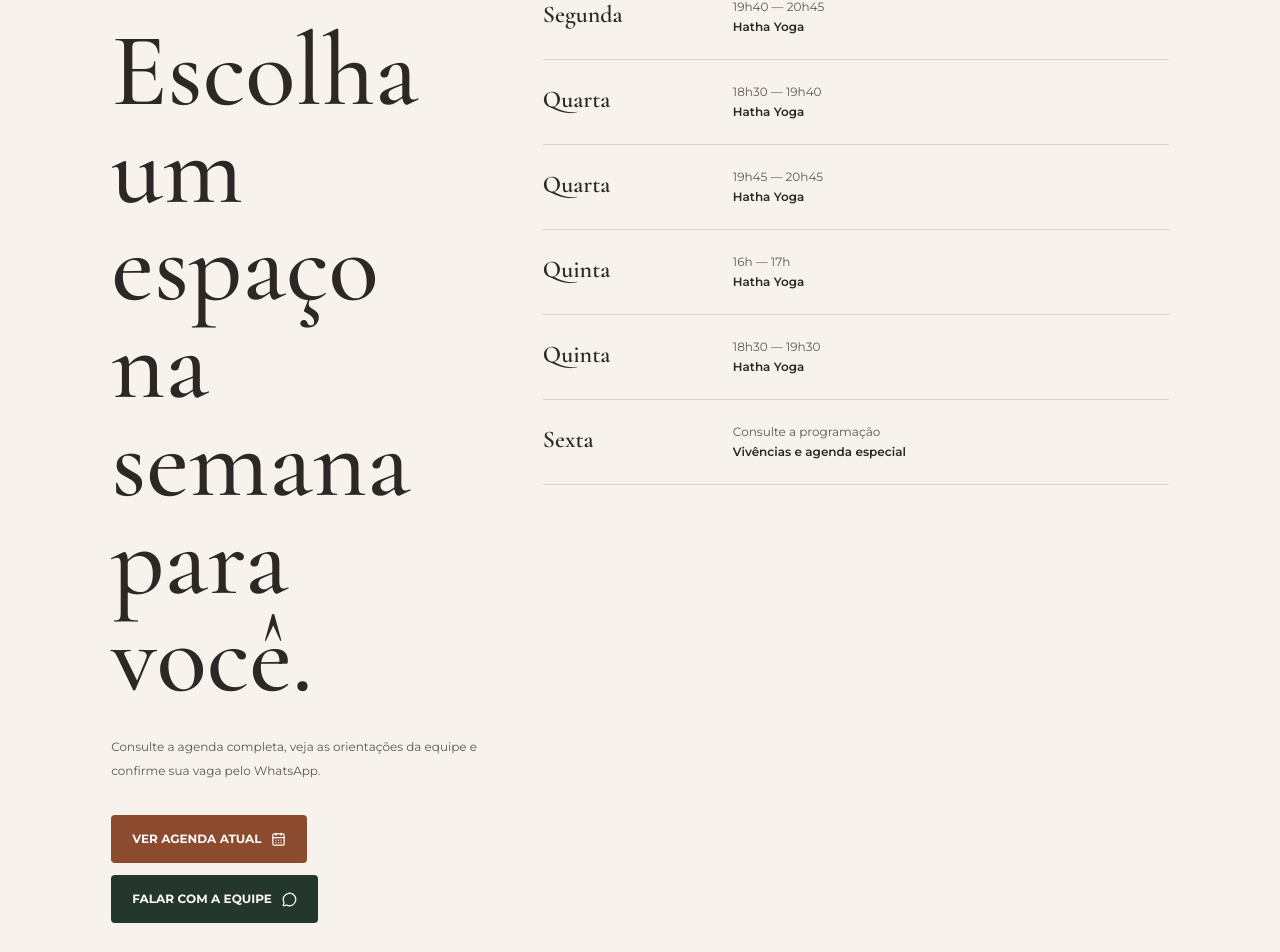
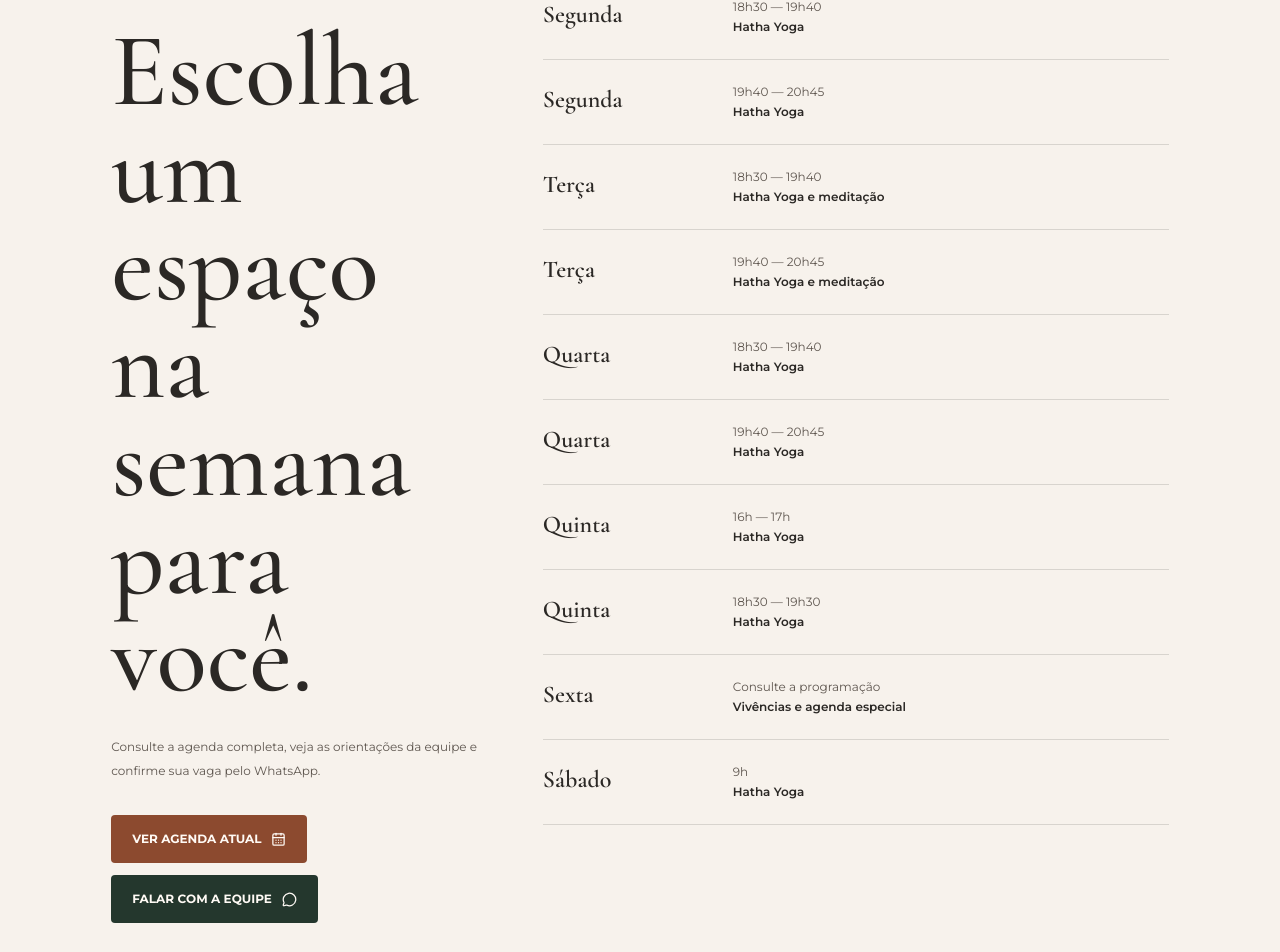
Before and after one commit to sejaanomalo-web/LP-MAE-DIVINA-YOGA, a Next.js app: page /contato in a window 1280 px wide. Shown: the part 860-1812 px from the top of the page. Built offline with nearby package versions, Linux system fonts and the light colour scheme.

Commit message:
feat: atualiza grade de horários das aulas
Co-Authored-By: Claude Opus 5.5 <noreply@anthropic.com>

```diff
--- a/src/data/class-schedule.ts
+++ b/src/data/class-schedule.ts
@@ -19,11 +19,15 @@ export const defaultClassSchedule: ClassSchedule = {
   introduction:
     "Escolha o horário que mais combina com a sua rotina. As práticas acolhem diferentes níveis de experiência; fale com a equipe para confirmar a vaga antes da primeira aula.",
   slots: [
+    { id: "segunda-1830", day: "Segunda-feira", time: "18h30 — 19h40", activity: "Hatha Yoga", teacher: "Carol", note: "" },
     { id: "segunda-1940", day: "Segunda-feira", time: "19h40 — 20h45", activity: "Hatha Yoga", teacher: "Carol", note: "" },
+    { id: "terca-1830", day: "Terça-feira", time: "18h30 — 19h40", activity: "Hatha Yoga e meditação", teacher: "Reinor", note: "" },
+    { id: "terca-1940", day: "Terça-feira", time: "19h40 — 20h45", activity: "Hatha Yoga e meditação", teacher: "Reinor", note: "" },
     { id: "quarta-1830", day: "Quarta-feira", time: "18h30 — 19h40", activity: "Hatha Yoga", teacher: "Carol", note: "" },
-    { id: "quarta-1945", day: "Quarta-feira", time: "19h45 — 20h45", activity: "Hatha Yoga", teacher: "Carol", note: "" },
+    { id: "quarta-1940", day: "Quarta-feira", time: "19h40 — 20h45", activity: "Hatha Yoga", teacher: "Carol", note: "" },
     { id: "quinta-1600", day: "Quinta-feira", time: "16h — 17h", activity: "Hatha Yoga", teacher: "Carol", note: "" },
     { id: "quinta-1830", day: "Quinta-feira", time: "18h30 — 19h30", activity: "Hatha Yoga", teacher: "Carol", note: "" },
     { id: "sexta-especial", day: "Sexta-feira", time: "Consulte a programação", activity: "Vivências e agenda especial", teacher: "Equipe Mãe Divina", note: "Datas divulgadas ao longo do mês." },
+    { id: "sabado-0900", day: "Sábado", time: "9h", activity: "Hatha Yoga", teacher: "Carol", note: "" },
   ],
 };
```
